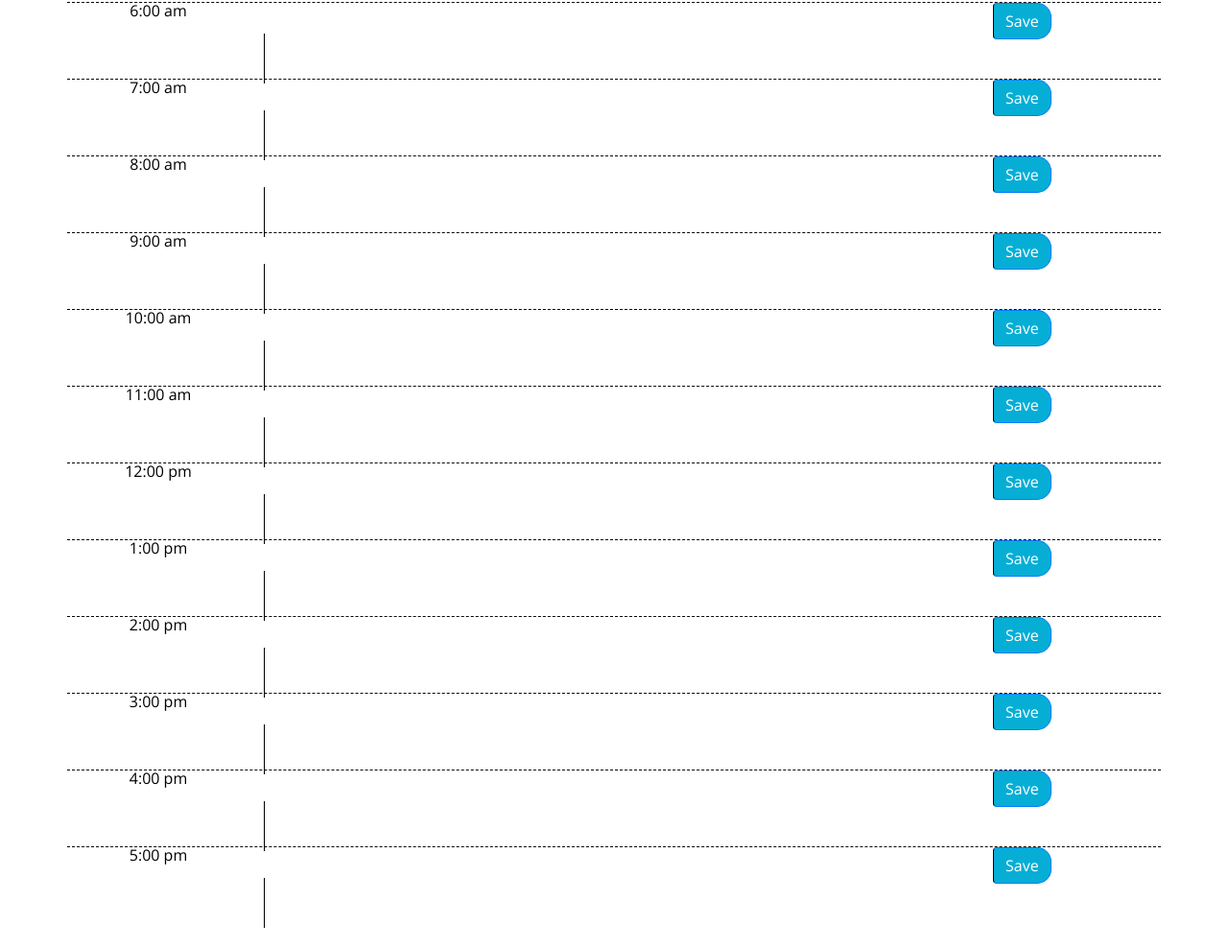
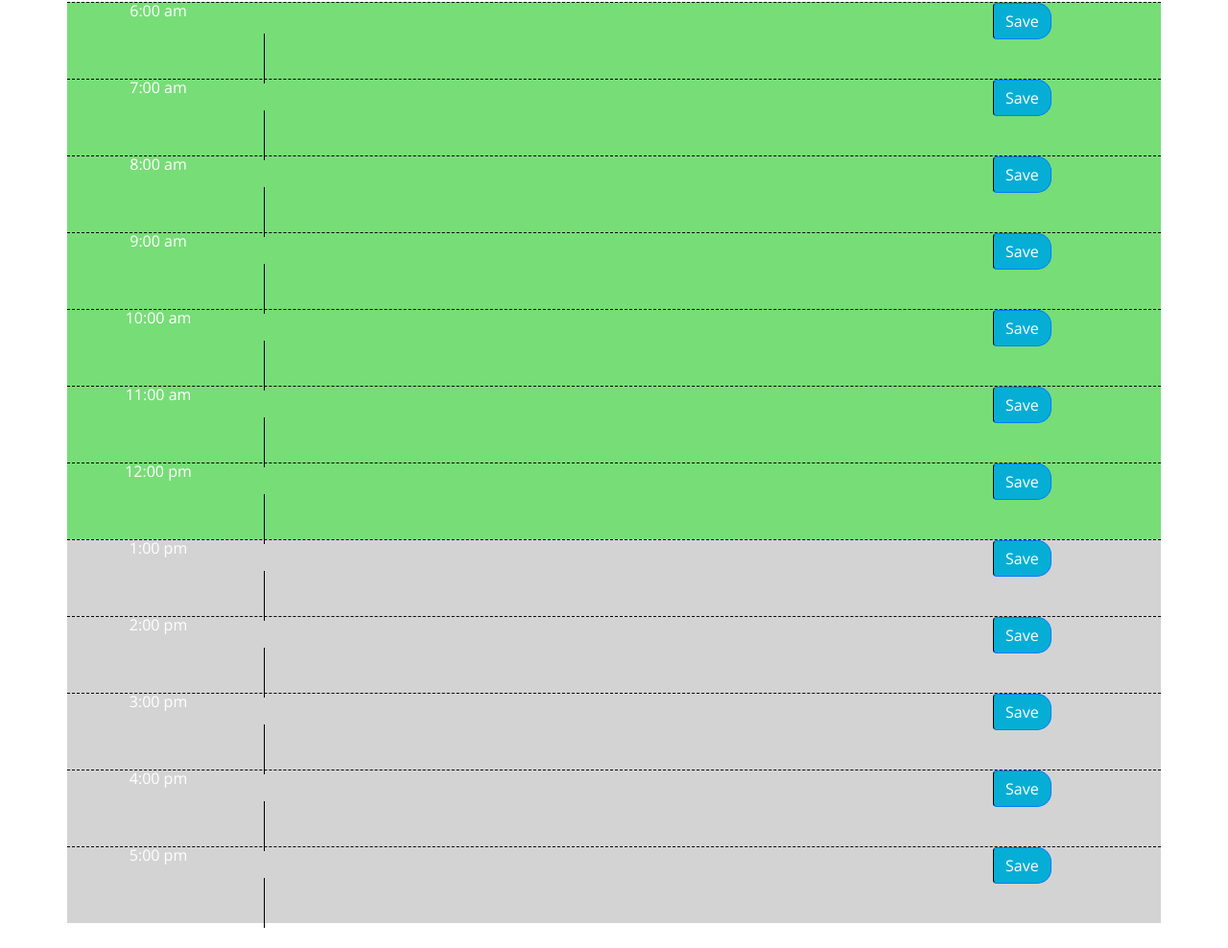
Before and after one commit to pazjenni04/daily_agenda, a plain HTML site: page index.html in a window 1280 px wide. Shown: the part 334-1322 px from the top of the page at 96% size. Drawn offline with nearby package versions, Linux system fonts and the light colour scheme.

Commit message:
updated for loop for time-block colors and readme file

```diff
--- a/index.html
+++ b/index.html
@@ -24,23 +24,23 @@
     <!-- Timeblocks go here -->
     <!-- timeblocks for the calendar -->
     <div class="timeblock-container">
-      <div class="row hour">
+      <div class="row hour past" id= "6">
         <div class="col-2 time-block">6:00 am</div>
         <div class="col-8 storageInput">
-          <textarea class="description" id= "text1" type="text" cols="75"></textarea>
+          <textarea class="description" type="text" cols="75"></textarea>
         </div>
         <div class="col-2"><button type="button" class="btn btn-primary saveBtn">Save</button></div>
       </div>
 
-      <div class="row hour">
+      <div class="row hour past" id= "7">
         <div class="col-2 time-block">7:00 am</div>
         <div class="col-8 storageInput">
-          <textarea class="description" id="text2" type="text" cols="75"></textarea>
+          <textarea class="description" type="text" cols="75"></textarea>
         </div>
         <div class="col-2"><button type="button" class="btn btn-primary saveBtn">Save</button></div>
       </div>
 
-      <div class="row hour">
+      <div class="row hour past" id= "8">
         <div class="col-2 time-block">8:00 am</div>
         <div class="col-8 storageInput">
           <textarea class="description" type="text" cols="75"></textarea>
@@ -48,7 +48,7 @@
         <div class="col-2"><button type="button" class="btn btn-primary saveBtn">Save</button></div>
       </div>
 
-      <div class="row hour">
+      <div class="row hour past" id= "9">
         <div class="col-2 time-block">9:00 am</div>
         <div class="col-8 storageInput">
           <textarea class="description" type="text" cols="75"></textarea>
@@ -56,7 +56,7 @@
         <div class="col-2"><button type="button" class="btn btn-primary saveBtn">Save</button></div>
       </div>
 
-      <div class="row hour">
+      <div class="row hour past" id= "10">
         <div class="col-2 time-block">10:00 am</div>
         <div class="col-8 storageInput">
           <textarea class="description" type="text" cols="75"></textarea>
@@ -64,7 +64,7 @@
         <div class="col-2"><button type="button" class="btn btn-primary saveBtn">Save</button></div>
       </div>
 
-      <div class="row hour">
+      <div class="row hour past" id= "11">
         <div class="col-2 time-block">11:00 am</div>
         <div class="col-8 storageInput">
           <textarea class="description" type="text" cols="75"></textarea>
@@ -72,7 +72,7 @@
         <div class="col-2"><button type="button" class="btn btn-primary saveBtn">Save</button></div>
       </div>
 
-      <div class="row hour">
+      <div class="row hour past" id= "12">
         <div class="col-2 time-block">12:00 pm</div>
         <div class="col-8 storageInput">
           <textarea class="description" type="text" cols="75"></textarea>
@@ -80,7 +80,7 @@
         <div class="col-2"><button type="button" class="btn btn-primary saveBtn">Save</button></div>
       </div>
 
-      <div class="row hour">
+      <div class="row hour past" id= "13">
         <div class="col-2 time-block">1:00 pm</div>
         <div class="col-8 storageInput">
           <textarea class="description" type="text" cols="75"></textarea>
@@ -88,7 +88,7 @@
         <div class="col-2"><button type="button" class="btn btn-primary saveBtn">Save</button></div>
       </div>
 
-      <div class="row hour">
+      <div class="row hour past" id= "14">
         <div class="col-2 time-block">2:00 pm</div>
         <div class="col-8 storageInput">
           <textarea class="description" type="text" cols="75"></textarea>
@@ -96,7 +96,7 @@
         <div class="col-2"><button type="button" class="btn btn-primary saveBtn">Save</button></div>
       </div>
 
-      <div class="row hour">
+      <div class="row hour past" id= "15">
         <div class="col-2 time-block">3:00 pm</div>
         <div class="col-8 storageInput">
           <textarea class="description" type="text" cols="75"></textarea>
@@ -104,7 +104,7 @@
         <div class="col-2"><button type="button" class="btn btn-primary saveBtn">Save</button></div>
       </div>
 
-      <div class="row hour">
+      <div class="row hour past" id= "16">
         <div class="col-2 time-block">4:00 pm</div>
         <div class="col-8 storageInput">
           <textarea class="description" type="text" cols="75"></textarea>
@@ -112,7 +112,7 @@
         <div class="col-2"><button type="button" class="btn btn-primary saveBtn">Save</button></div>
       </div>
 
-      <div class="row hour">
+      <div class="row hour past" id= "17">
         <div class="col-2 time-block">5:00 pm</div>
         <div class="col-8 storageInput">
           <textarea class="description" type="text" cols="75"></textarea>
--- a/script.js
+++ b/script.js
@@ -1,4 +1,6 @@
 var timeBlocks = document.querySelectorAll(".time-block");
+
+//the following variables captures the time inside the innerHTML
 var six = timeBlocks[0].firstChild.data;
 var seven = timeBlocks[1].firstChild.data;
 var eight = timeBlocks[2].firstChild.data;
@@ -12,13 +14,24 @@ var three = timeBlocks[9].firstChild.data;
 var four = timeBlocks[10].firstChild.data;
 var five = timeBlocks[11].firstChild.data;
 
-var selectedBlocks = [six, seven, eight, nine, ten, eleven, twelve, one, two, three, four, five];
+
+var selectedBlocks = [six, seven, eight, nine, ten, eleven, twelve, one, two, three, four, five];  //turned variables into an array in order to easily access
+
+//converting all indexes within the array into integers in order to compare to time
+for(var i=0; i<selectedBlocks.length;i++) {
+  selectedBlocks[i] = parseInt(selectedBlocks[i]);
+};
+
+
+console.log(selectedBlocks);
+
 
 var buttons = document.querySelectorAll(".btn"); //save buttons
 var btnLength = buttons.length; //since generating an array, need to grab length and generate a for loop so event listener can apply to all buttons
 
-var timeEl = document.getElementById("currentDay");
+var timeEl = document.getElementById("currentDay");  //will display the current time onto the top of the page
 
+//time and current date displayed onto page
 function currentDay() {
 
     var timeInterval = setInterval(function() {
@@ -29,39 +42,48 @@ function currentDay() {
 currentDay();
 
 
-//find a way to grab elements of the time-blocks and create a for loop
-// function agendaTasks() {
-//   var currentTime = moment().format("h:mm a");
+// find a way to grab elements of the time-blocks and create a for loop
 
-//   for(var i=0; i<selectedBlocks.length; i++){
+  var currentTime = parseInt(moment().format("H")); //creating the current hour into an integer to compare to the values of the time blocks in the scheduler
 
-//     if (currentTime > selectedBlocks[i]) {
-//       console.log("Ahead of time!");
-//       selectedBlocks [i] = document.querySelector(".hour");
-//       selectedBlocks[i].style.backgroundColor = "green";
-//     } else if (currentTime < selectedBlocks[i]) {
-//       console.log("Running behind!");
-//       selectedBlocks[i] = document.querySelector(".hour");
-//       selectedBlocks[i].style.backgroundColor = "red";
-//     } else if (currentTime === selectedBlocks[i]) {
-//       console.log("Just on time!");
-//       selectedBlocks[i] = document.querySelector(".hour");
-//       selectedBlocks[i].style.backgroundColor = "none";
-//     };
+  console.log(currentTime);
 
-//   };
-// };
-// agendaTasks();
+  //function runs a for loop to indicate to user if running behind, on-time, or what is scheduled for the future
+  function agendaTasks(event) {
+
+    for(var i=0; i<selectedBlocks.length; i++){
+      var hourBlock = document.getElementById(selectedBlocks[i].toString());
+
+      if (hourBlock){
+        if (currentTime === selectedBlocks[i]) {
+          console.log("Just on time!");
+          hourBlock.classList.remove("past"); //removes hard coded .past and replaces with .present css code
+          hourBlock.classList.add('present');
+
+        } else if (currentTime > selectedBlocks[i]) {
+          console.log("Time is in the past");
+
+        } else if (currentTime < selectedBlocks[i]) {
+          console.log("Running ahead!");
+          hourBlock.classList.remove("past");
+          hourBlock.classList.add('future');
 
 
+
+        };
+      }
+
+    };
+
+  };
+
+  agendaTasks();
 
 
 
 
 
 var storedInput = localStorage.getItem("textInput"); //whatever is saved in local storage 'textInput' the browser will retreive
-
-
 
 
 var textInput = document.querySelectorAll(".description"); //text input into the text area
@@ -89,24 +111,3 @@ for (var i=0; i<btnLength; i++) {
 
   }, false);
   };  //eventListener for save buttons -- if multiple save buttons, have to create a for-loop for event listener to apply to each
-
-
-
-
-
-
-
-
-
-
-
-
-
-
-
-
-//create local storage -- key value pairs
-//set to push into local storage -- have to set local storage
-//get pulls from local storage -- have to set something into local storage before retrieving it
-
-//add event listener for save button to save to local storage and to remain displayed onto the page
```
Also changed, not shown: images/current-date-time_image.PNG (added), images/local-storage_image.PNG (added), images/past-present-future_image.PNG (added), 1 other file.
